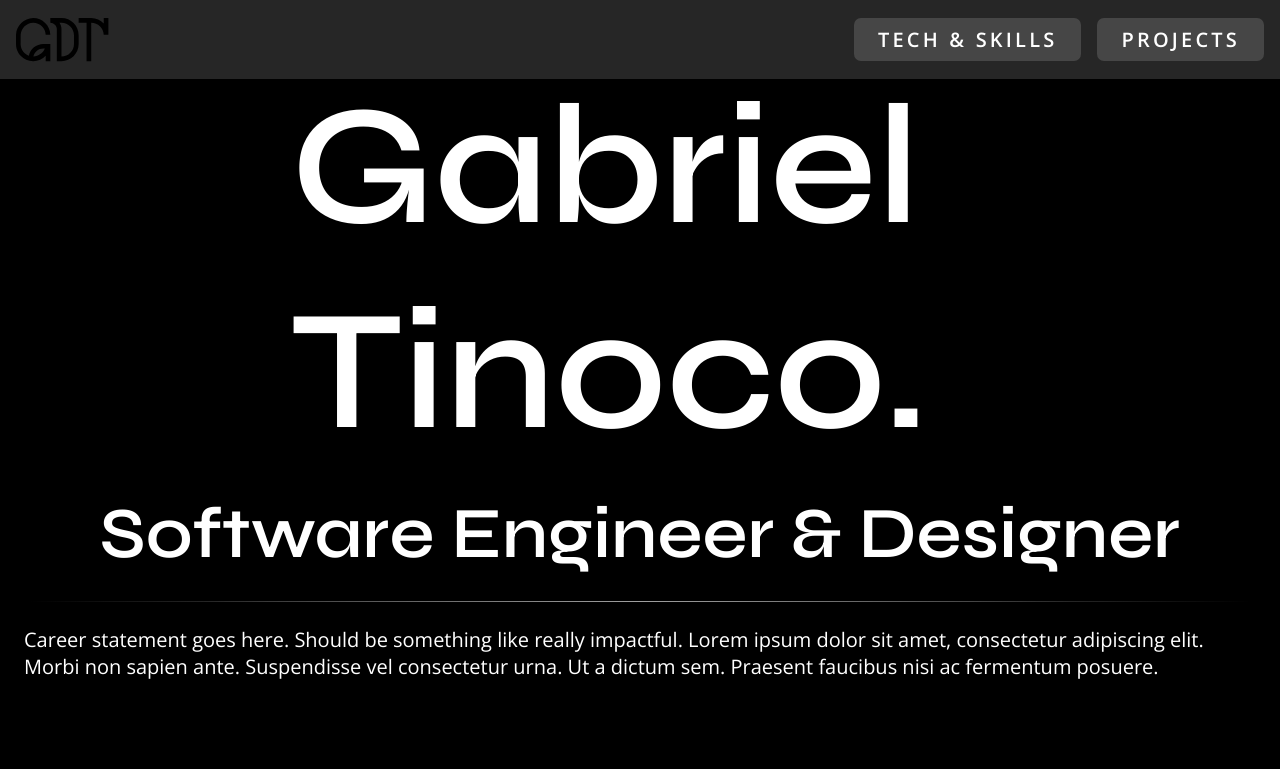
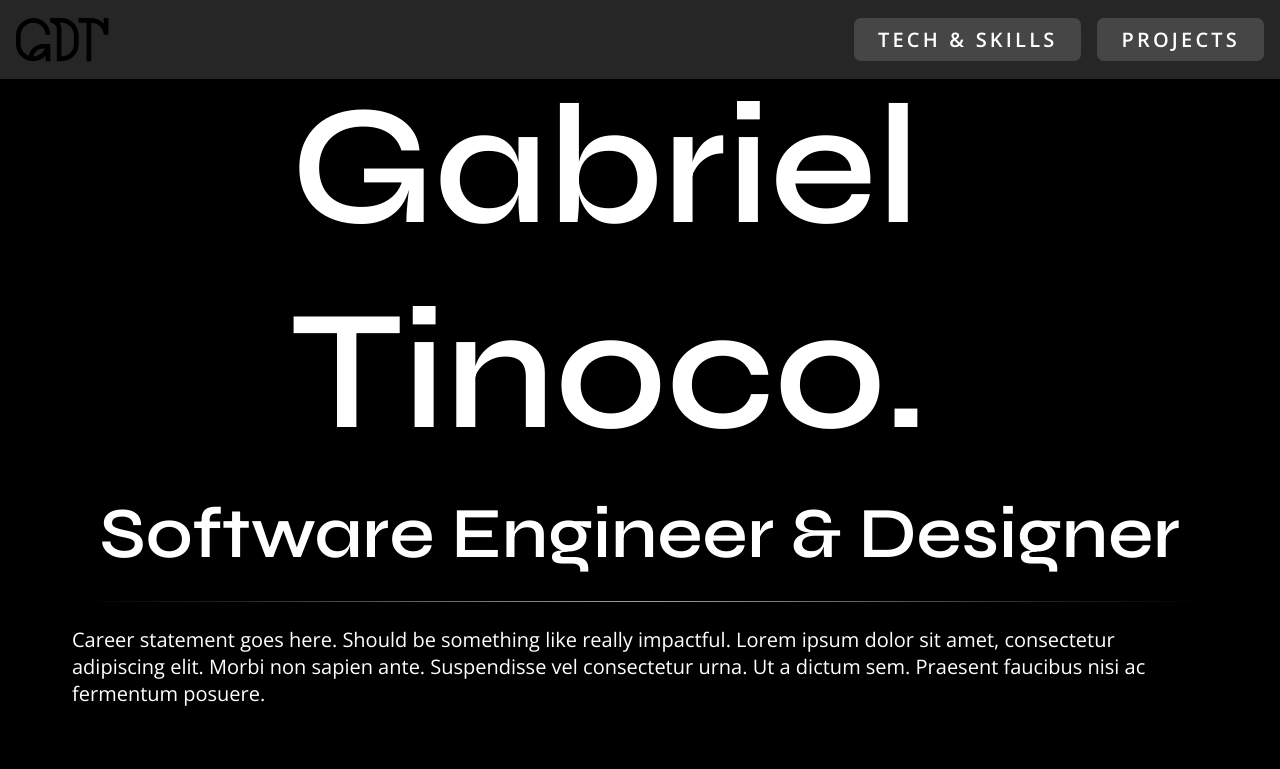
Before and after one commit to Gatinoko/Portfolio, a Next.js app: page / in a window 1280 px wide. Shown: the top 769 px of the page. Built offline with nearby package versions, Linux system fonts and the light colour scheme.

Commit message:
feat(stylesheets): Added max-width property to PageSection elements

```diff
--- a/components/page-section/page-section.scss
+++ b/components/page-section/page-section.scss
@@ -2,6 +2,7 @@
 
 .page-section {
 	display: flex;
+	max-width: 1136px;
 	flex-direction: column;
 	gap: 1rem;
 	align-items: center;
```
